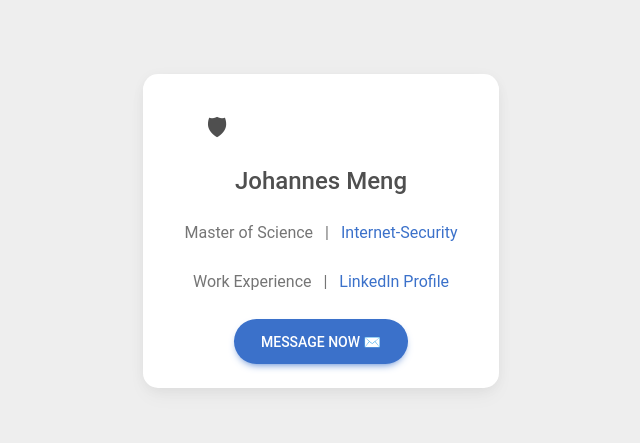
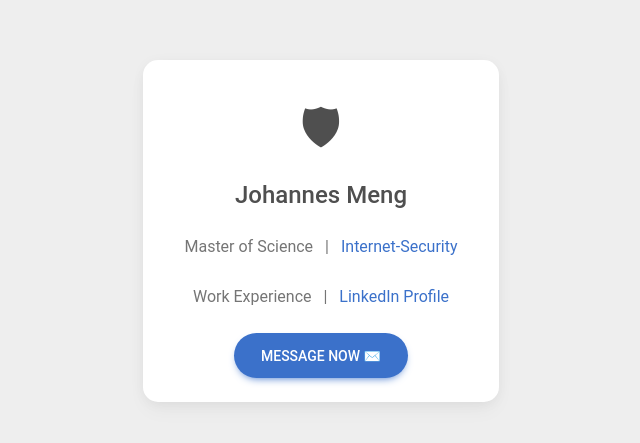
Before and after one commit to nottheend/business-card, a React (Create React App) app: page / in a window 1280 px wide. Shown: the part 169-612 px from the top of the page, without its empty margins (319-959 px from the left). Built offline with nearby package versions, Linux system fonts and the light colour scheme.

Commit message:
make emoji bigger

```diff
--- a/src/App.js
+++ b/src/App.js
@@ -21,7 +21,9 @@ export default function ProfileStatistics() {
             <MDBCard style={{ borderRadius: '15px' }}>
               <MDBCardBody className="text-center">
                 <div className="mt-3 mb-4">
-                  <MDBTypography tag="h4" style={{ width: '100px' }}>&#x1F6E1;</MDBTypography>
+                  <MDBTypography tag="h4" style={{ fontSize: '48px', marginBottom: '1rem' }}>
+                    &#x1F6E1;
+                  </MDBTypography>
                 </div>
                 <MDBTypography tag="h4">Johannes Meng</MDBTypography>
                 <MDBCardText className="text-muted mb-4">
```
